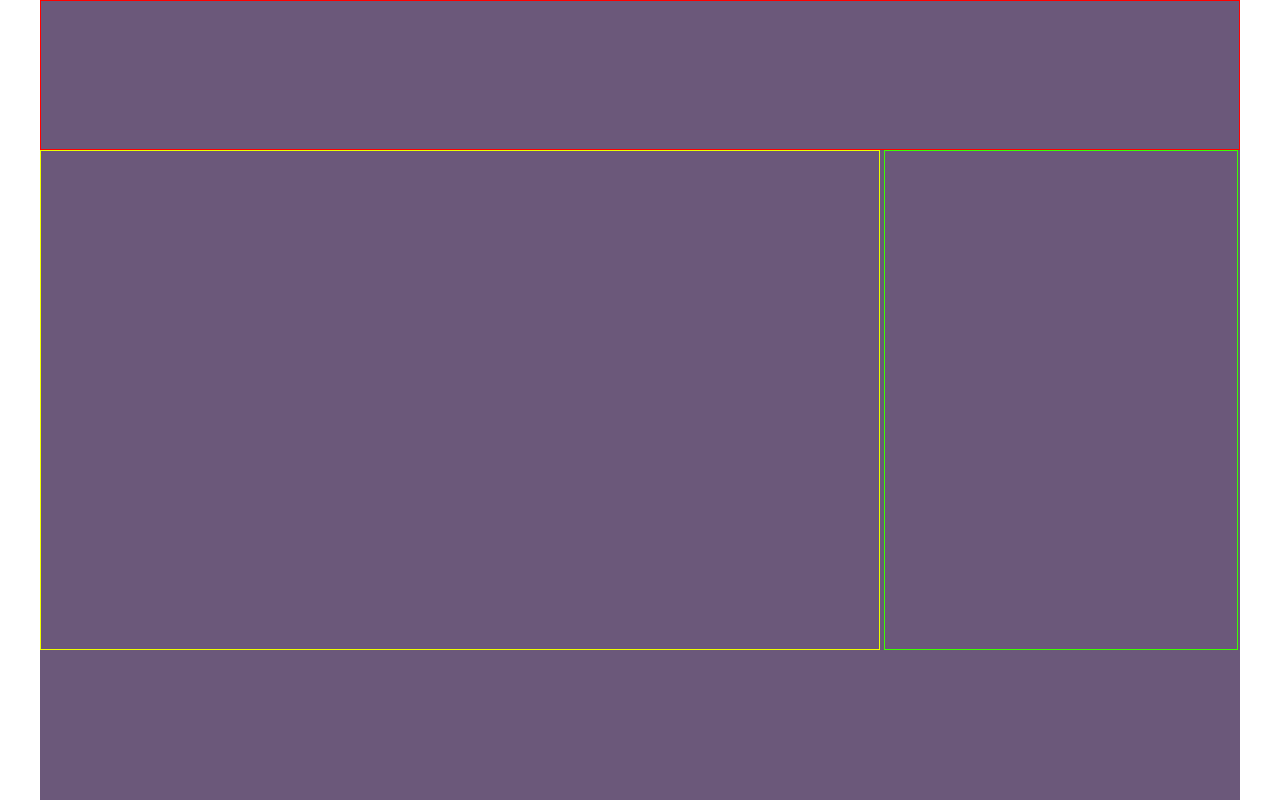
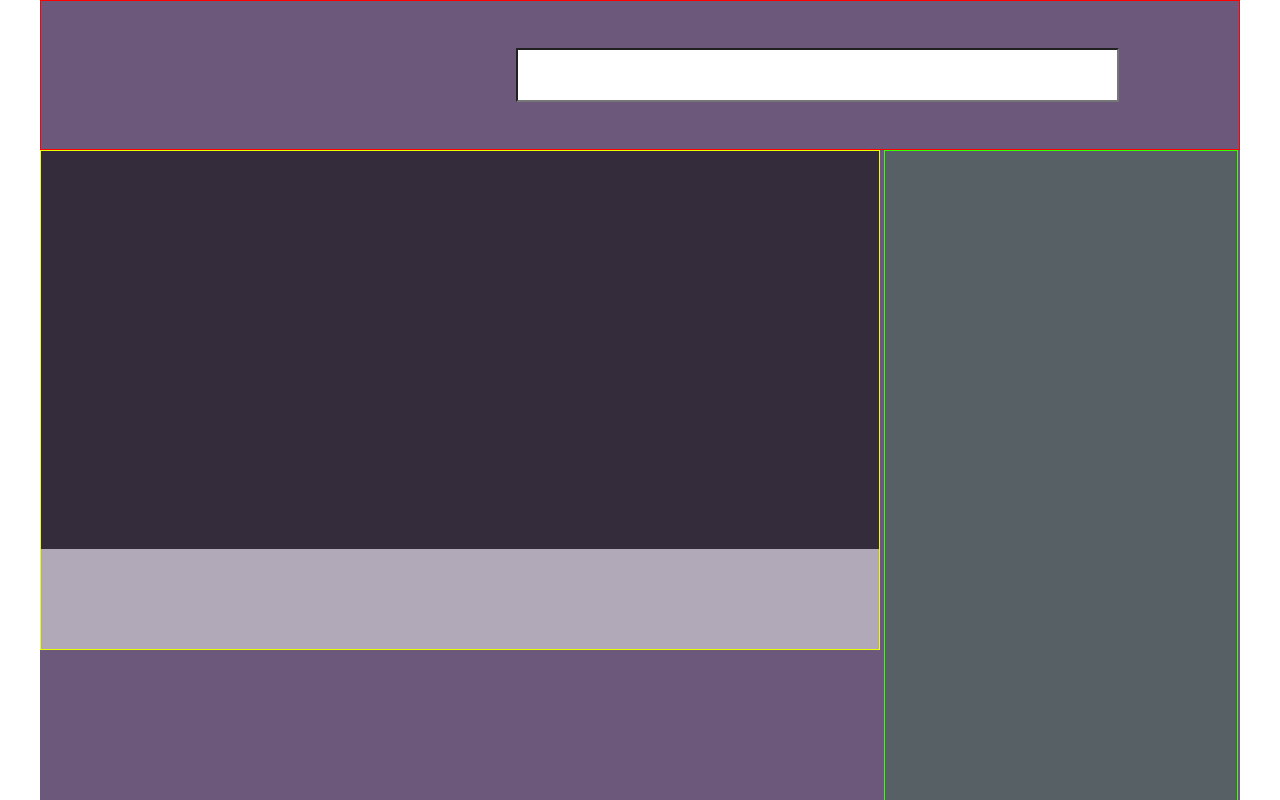
Before and after one commit to latiertiw/YouTubeClientTestBuild, a plain HTML site: page index.html in a window 1280 px wide. Shown: the top 800 px of the page. Drawn offline with Linux system fonts and the light colour scheme.

Commit message:
fix:input

```diff
--- a/index.html
+++ b/index.html
@@ -11,7 +11,9 @@
 <body>
     <div class="wrapper">
 
-        <div class="search-block"></div>
+        <div class="search-block">
+            <input class="search-input" type="text" name="" id="">
+        </div>
         <div class="video-block">
             <div class="output-video-block"></div>
             <div class="info-block"></div>
--- a/main.css
+++ b/main.css
@@ -19,13 +19,23 @@ body{
 }
 
 .search-block{
-    display: block;
+    display: flex;
     box-sizing: border-box;
     border: 1px solid red;
 
     width: 100%;
     height: 150px;
+
+    align-items: center;
+    justify-content: flex-end;
 }
+
+        .search-block .search-input{
+            height: 50px;
+            width: 50%;
+            margin-right: 10%;
+            border-radius: 0px;
+        }
 
 .video-block{
     display: inline-block;
@@ -34,14 +44,33 @@ body{
 
     width: 70%;
     height: 500px;
+
+    vertical-align: top;
 }
+
+        .video-block .output-video-block{
+            background-color: rgba(0, 0, 0, 0.514);
+            height: 80%;
+            width: 100%;
+        }
+
+        .video-block .info-block{
+            background-color: rgba(243, 243, 243, 0.514);
+            width: 100%;
+            height: 20%;
+        }
+
+
+
 .search-result-block{
     display: inline-block;
     box-sizing: border-box;
     border: 1px solid rgb(60, 255, 0);
 
     width: 29.5%;
-    height: 500px;
+    min-height: 1000px;
+
+    background-color: rgba(0, 128, 0, 0.185);
 
 }
 @media (max-width: 1000px) {
```
